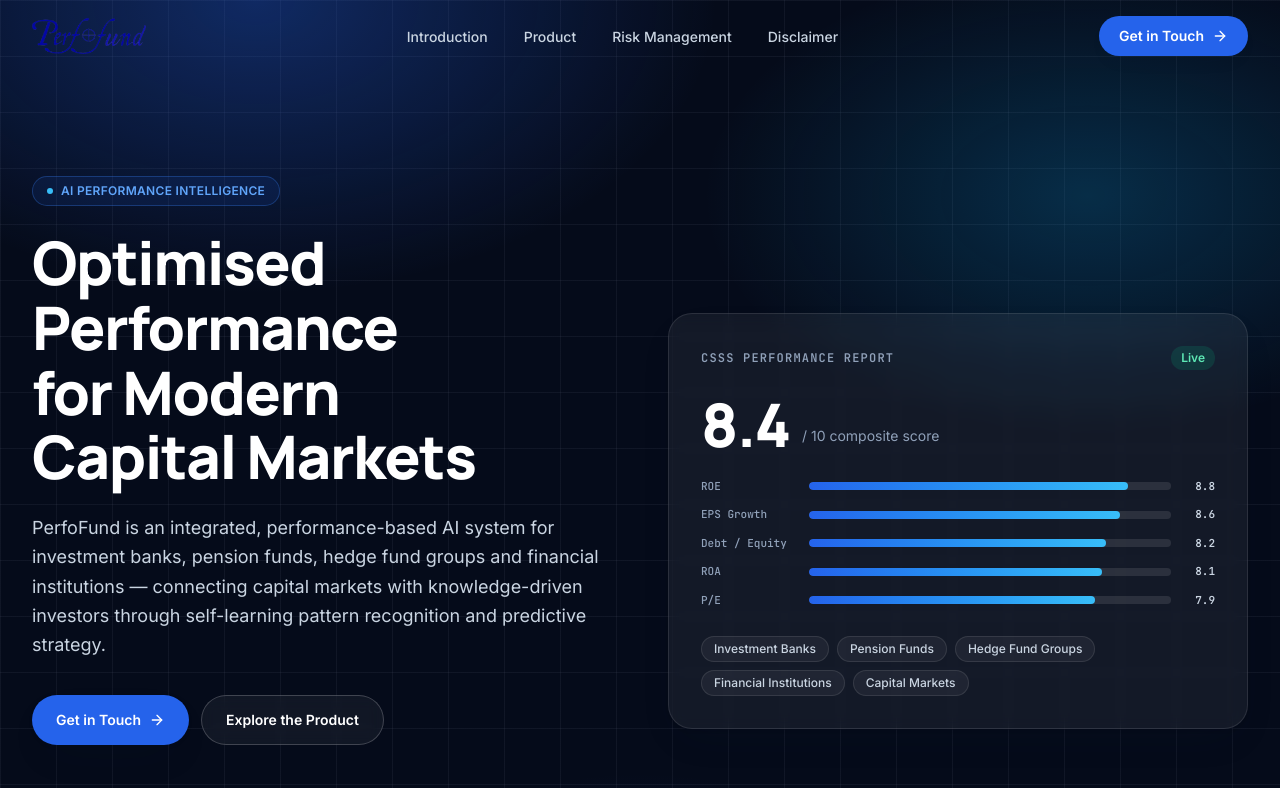
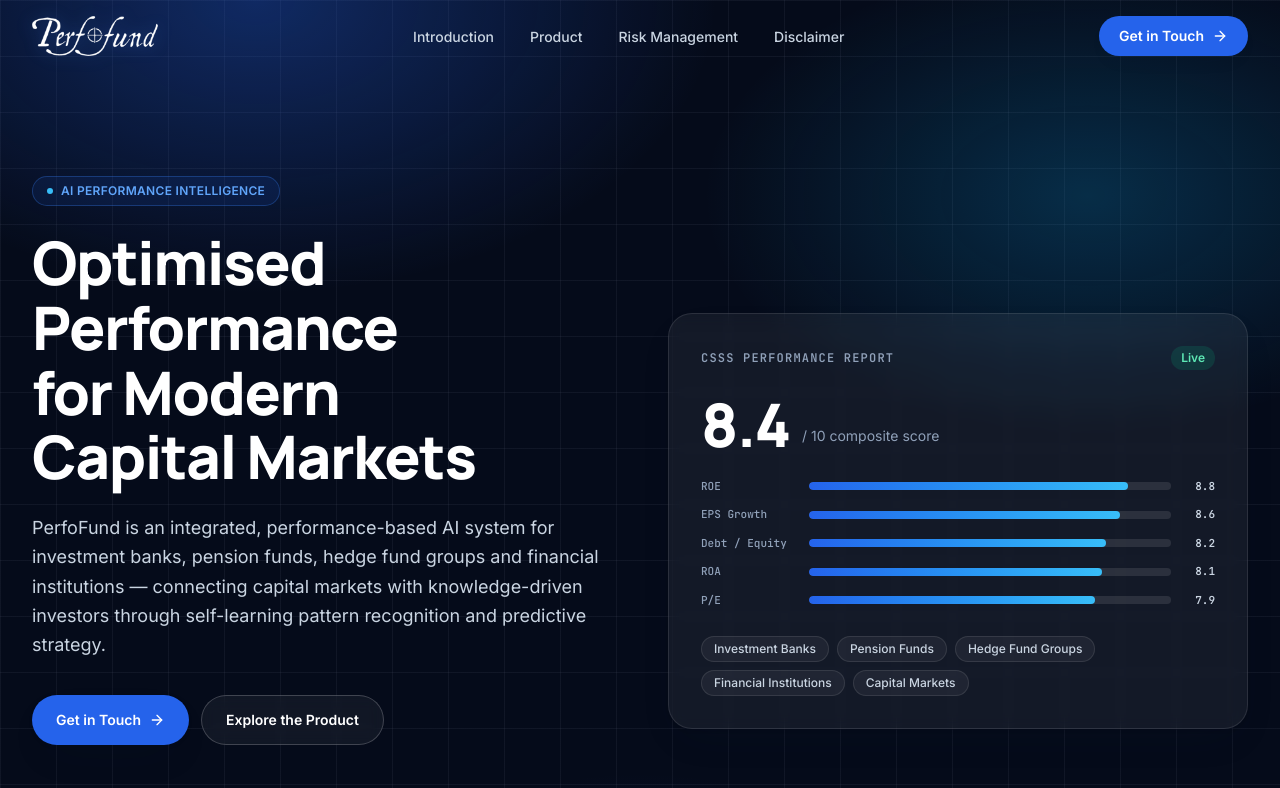
Before and after one commit to harryguiacorn/PerfoFund, an Astro site: page / in a window 1280 px wide. Shown: the top 788 px of the page. Built offline with nearby package versions, Linux system fonts and the light colour scheme; Astro itself is replaced by a stand-in of ours.

Commit message:
Fix navbar logo contrast: white logo variant for dark header
The blue script logo had almost no contrast on the dark navy navbar.
Add perfofund-logo-white (PNG + WebP, alpha preserved) and use it in
the navbar at h-10 with a subtle drop-shadow. Blue original kept for
light backgrounds (footer pill, OG image).

Co-authored-by: arena-agent <297053741+arena-agent@users.noreply.github.com>

```diff
--- a/src/components/Navbar.astro
+++ b/src/components/Navbar.astro
@@ -13,14 +13,16 @@ const links = [
 >
   <nav class="mx-auto flex h-[4.5rem] max-w-7xl items-center justify-between px-4 sm:px-6 lg:px-8" aria-label="Primary">
     <a href="#top" class="flex items-center gap-3" aria-label="PerfoFund — home">
+      <!-- White logo variant: navbar sits on dark navy, so the blue original
+           has no contrast. Blue original is kept for light backgrounds. -->
       <picture>
-        <source srcset="/asset/perfofund-logo.webp" type="image/webp" />
+        <source srcset="/asset/perfofund-logo-white.webp" type="image/webp" />
         <img
-          src="/asset/perfofund-logo.png"
+          src="/asset/perfofund-logo-white.png"
           alt="PerfoFund"
           width="160"
           height="51"
-          class="h-9 w-auto"
+          class="h-10 w-auto drop-shadow-[0_1px_8px_rgb(59_130_246/0.35)]"
           fetchpriority="high"
         />
       </picture>
```
Also changed, not shown: public/asset/perfofund-logo-white.png (added), public/asset/perfofund-logo-white.webp (added).
